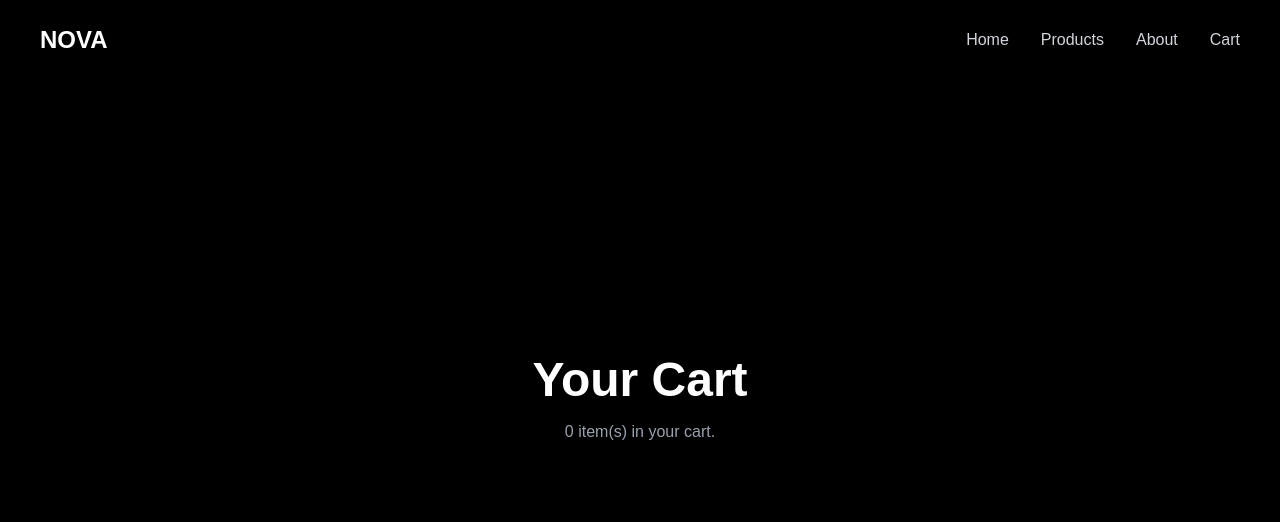
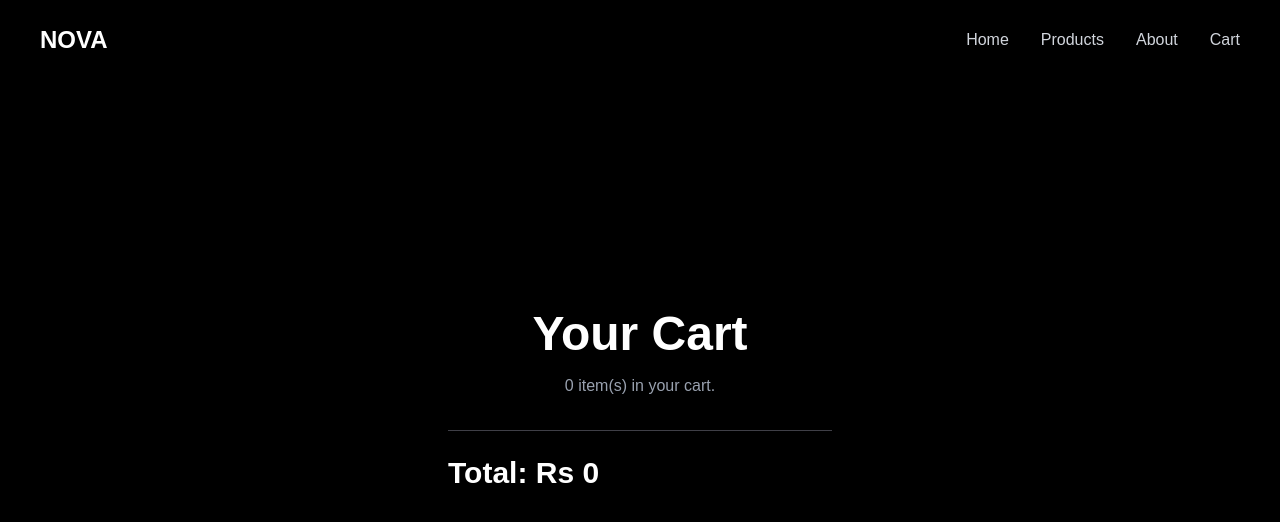
Before and after one commit to aishwarya-thorat/nova-store, a Next.js app: page /cart in a window 1280 px wide. Shown: the top 522 px of the page. Built offline with nearby package versions, Linux system fonts and the light colour scheme.

Commit message:
Added cart total calculation and improved cart functionality

```diff
--- a/src/app/cart/page.js
+++ b/src/app/cart/page.js
@@ -13,6 +13,15 @@ export default function CartPage() {
        setCart(updatedCart);
 
     };
+
+    const total = cart.reduce((total, item) => {
+        return total + Number(
+            item.price
+               .replace("Rs","")
+               .replace(",","")
+        );
+
+    },0);
     return(
         <section className="min-h-screen bg-black text-white flex flex-col items-center justify-center">
             <h1 className="text-5xl font-bold mb-4">
@@ -25,7 +34,7 @@ export default function CartPage() {
 
             {cart.map((item,index) => (
                 <div
-                 key={index.id}
+                 key={item.id}
                  className="bg-zinc-900 rounded-xl p-6 w-96 mt-4"
                  >
                     <img
@@ -50,6 +59,12 @@ export default function CartPage() {
                       </button>
                  </div>
             ))}
+
+            <div className="mt-8 border-t border-zinc-700 pt-6 w-96">
+                <h2 className="text-3xl font-bold">
+                    Total: Rs {total.toLocaleString()}
+                </h2>
+            </div>
         </section>
     );
 }
```
